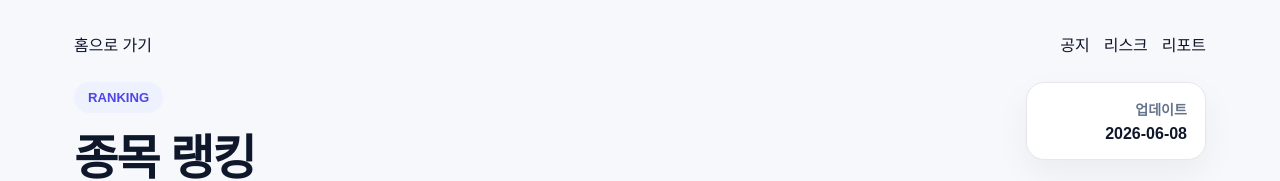
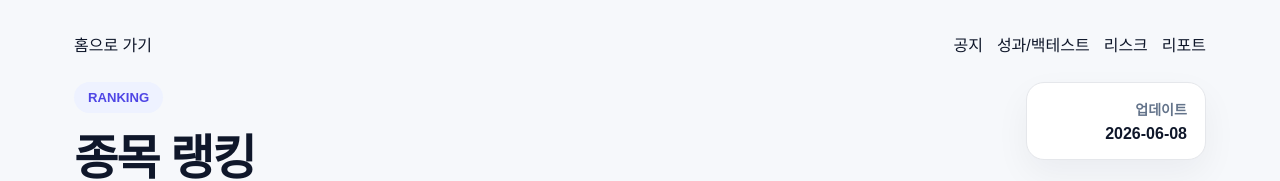
Before and after one commit to DcoyA/screener, a Next.js app: page /ranking in a window 1280 px wide. Shown: the top 181 px of the page. Built offline with nearby package versions, Linux system fonts and the light colour scheme.

Commit message:
Update page.js

```diff
--- a/app/ranking/page.js
+++ b/app/ranking/page.js
@@ -97,6 +97,7 @@ export default function RankingPage() {
 
           <div className="subNav">
             <Link href="/notice">공지</Link>
+            <Link href="/performance">성과/백테스트</Link>
             <Link href="/risk">리스크</Link>
             <Link href="/reports">리포트</Link>
           </div>
```
